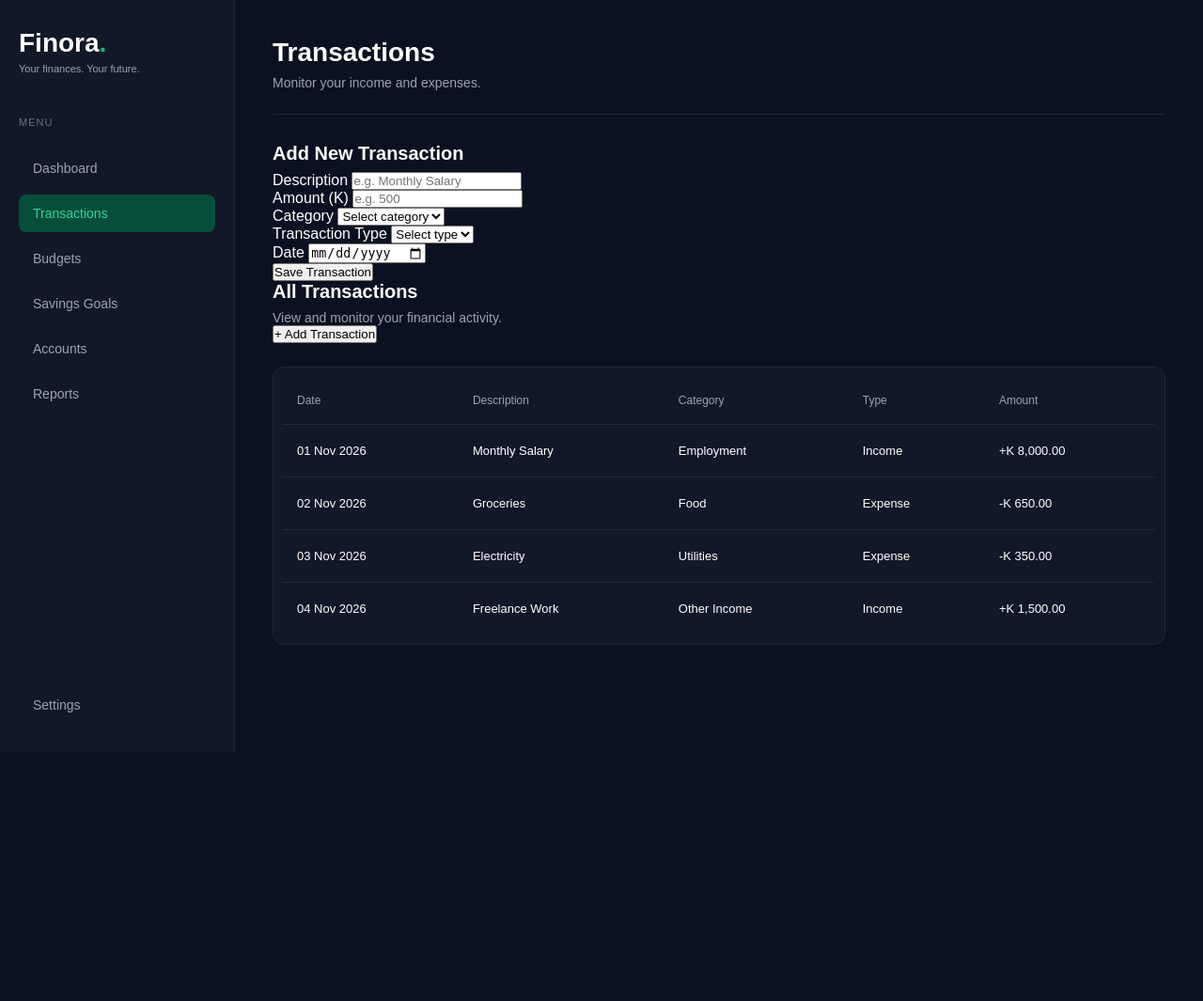
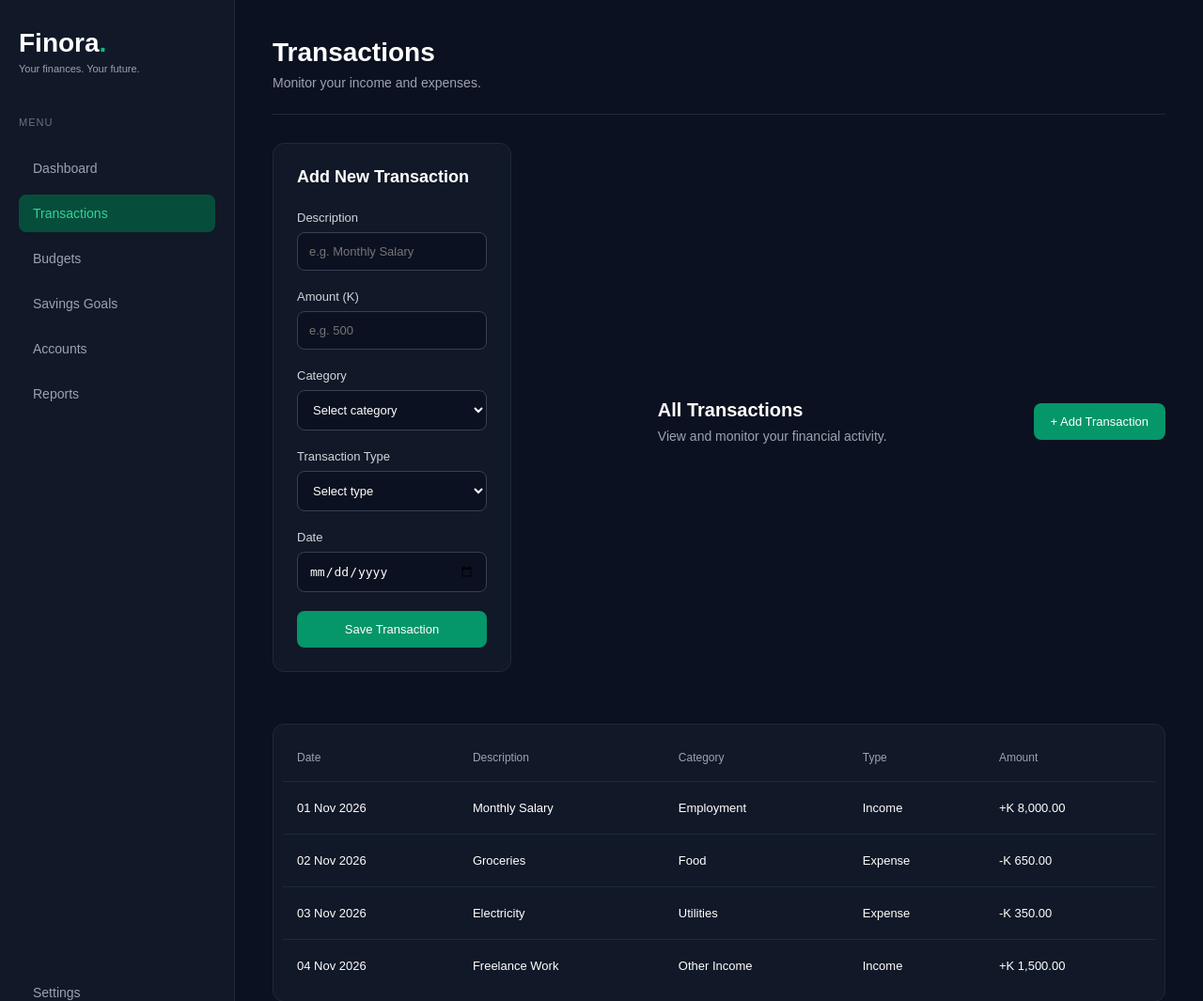
Before and after one commit to sammysacci22-hue/Finora, a Python web app: template app/templates/transactions.html in a window 1280 px wide. Shown: the top 1065 px of the page at 94% size. Before the commit the page ends 800 px from the top, so only its background shows below. Run offline with Jinja, Linux system fonts and the light colour scheme; the template is opened without the code that fills it, so the values that code supplies are empty.

Commit message:
Style transaction form

```diff
--- a/app/static/css/style.css
+++ b/app/static/css/style.css
@@ -361,3 +361,91 @@ body {
 .transactions-table tbody tr:hover {
     background-color: #1f2937;
 }
+
+/* =================================
+   TRANSACTION FORM
+================================= */
+
+.transactions-heading {
+    display: flex;
+    justify-content: space-between;
+    align-items: center;
+    gap: 20px;
+}
+
+
+/* ADD TRANSACTION BUTTON */
+
+.add-transaction-btn,
+.submit-btn {
+    background-color: #059669;
+    color: #ffffff;
+    border: none;
+    padding: 12px 18px;
+    border-radius: 8px;
+    font-size: 13px;
+    cursor: pointer;
+    transition: 0.3s;
+}
+
+.add-transaction-btn:hover,
+.submit-btn:hover {
+    background-color: #047857;
+}
+
+
+/* FORM CONTAINER */
+
+.transaction-form-container {
+    background-color: #111827;
+    border: 1px solid #1f2937;
+    border-radius: 12px;
+    padding: 25px;
+    margin-bottom: 30px;
+}
+
+.transaction-form-container h2 {
+    font-size: 18px;
+    margin-bottom: 25px;
+}
+
+
+/* FORM GROUPS */
+
+.form-group {
+    display: flex;
+    flex-direction: column;
+    gap: 8px;
+    margin-bottom: 20px;
+}
+
+.form-group label {
+    color: #d1d5db;
+    font-size: 13px;
+}
+
+.form-group input,
+.form-group select {
+    background-color: #0b1120;
+    color: #ffffff;
+    border: 1px solid #374151;
+    border-radius: 8px;
+    padding: 12px;
+    font-size: 13px;
+    outline: none;
+}
+
+
+/* INPUT FOCUS */
+
+.form-group input:focus,
+.form-group select:focus {
+    border-color: #10b981;
+}
+
+
+/* SUBMIT BUTTON */
+
+.submit-btn {
+    width: 100%;
+}
```
